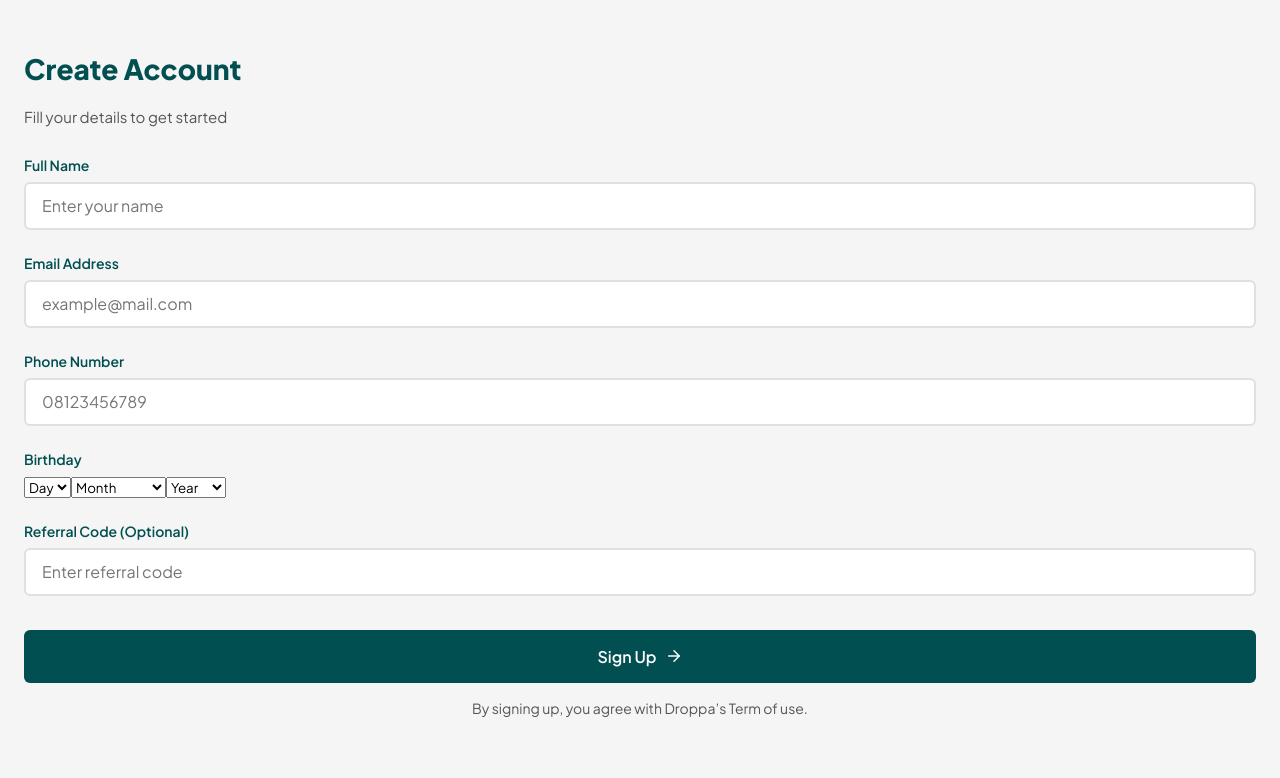
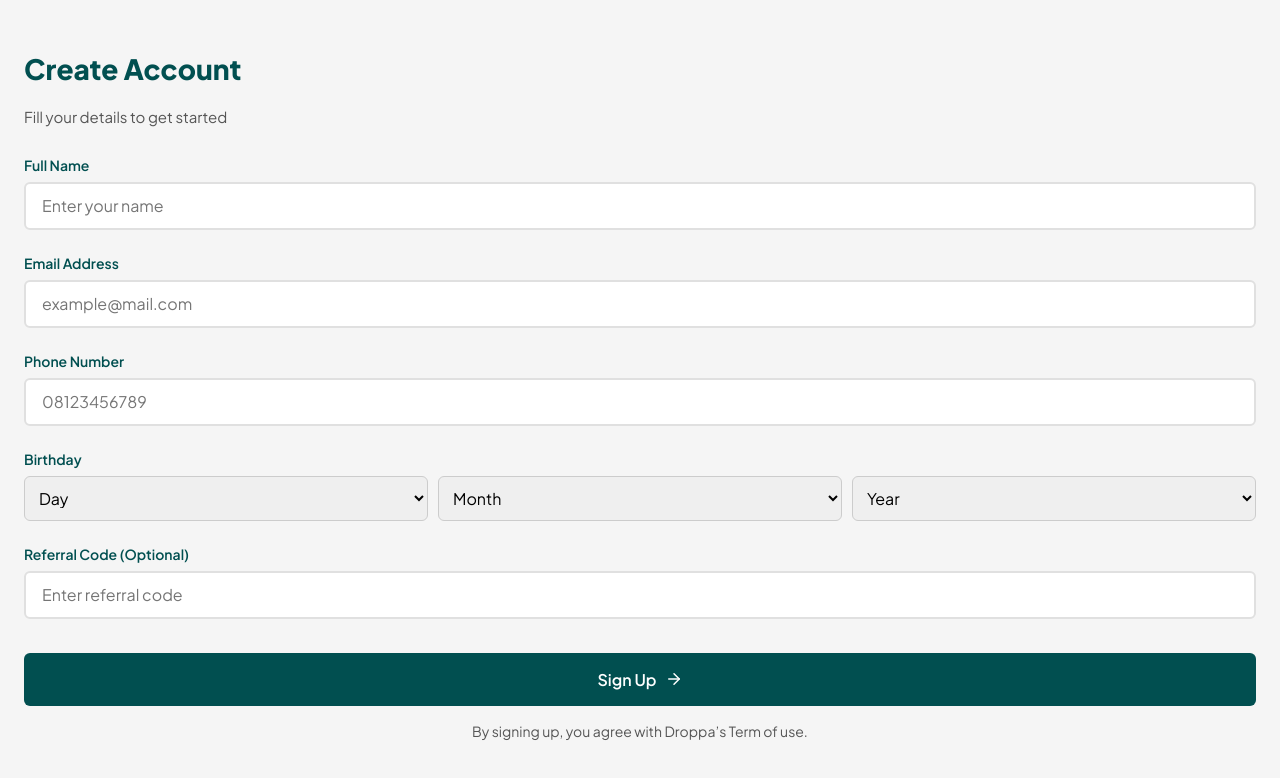
Before and after one commit to ay30bg/droppa, a React (Create React App) app: page /get-started in a window 1280 px wide. Shown: the top 778 px of the page. Built offline with nearby package versions, Linux system fonts and the light colour scheme.

Commit message:
Update getStarted.css

```diff
--- a/src/styles/getStarted.css
+++ b/src/styles/getStarted.css
@@ -79,6 +79,19 @@
   margin-top: 10px;
 }
 
+.birthday-dropdowns {
+  display: flex;
+  gap: 10px;
+}
+
+.gs-select {
+  flex: 1;
+  padding: 10px;
+  font-size: 16px;
+  border: 1px solid #ccc;
+  border-radius: 6px;
+}
+
 .gs-btn:hover {
   background: #013b3c;
 }
```
